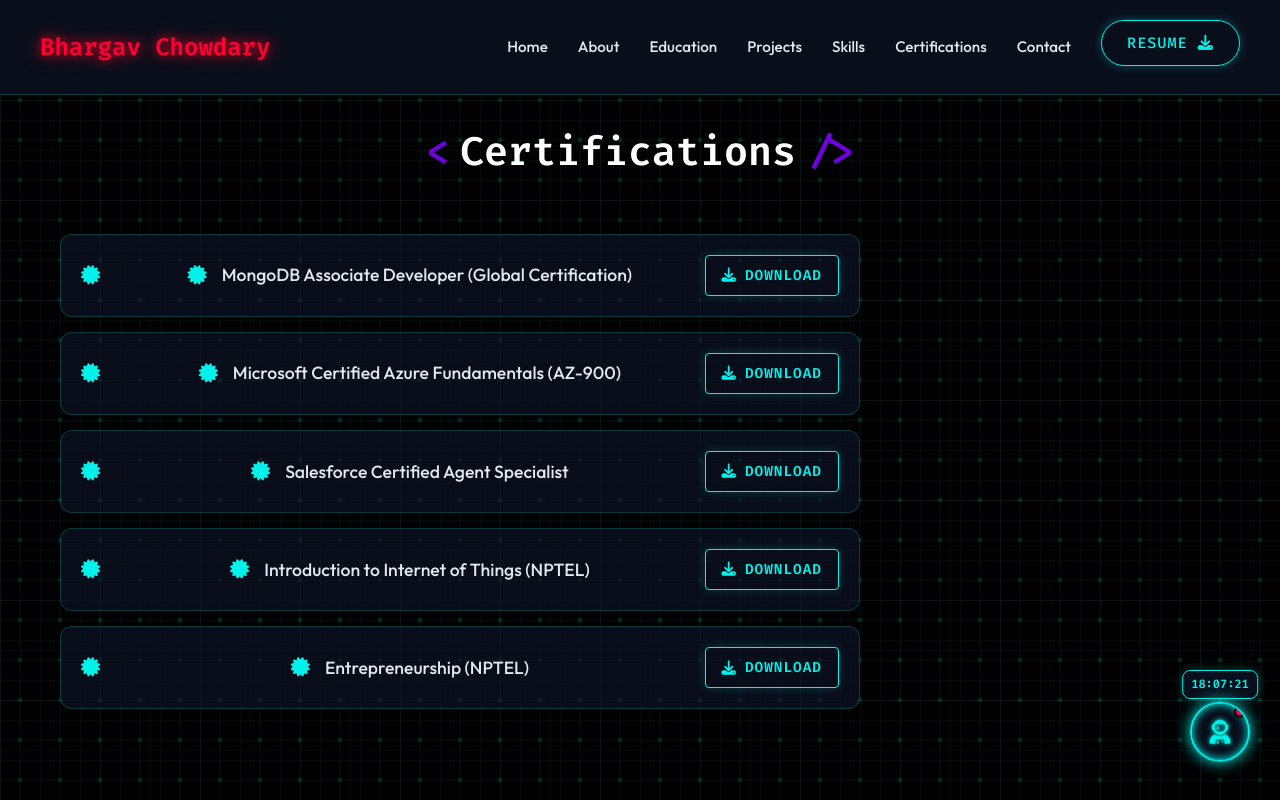
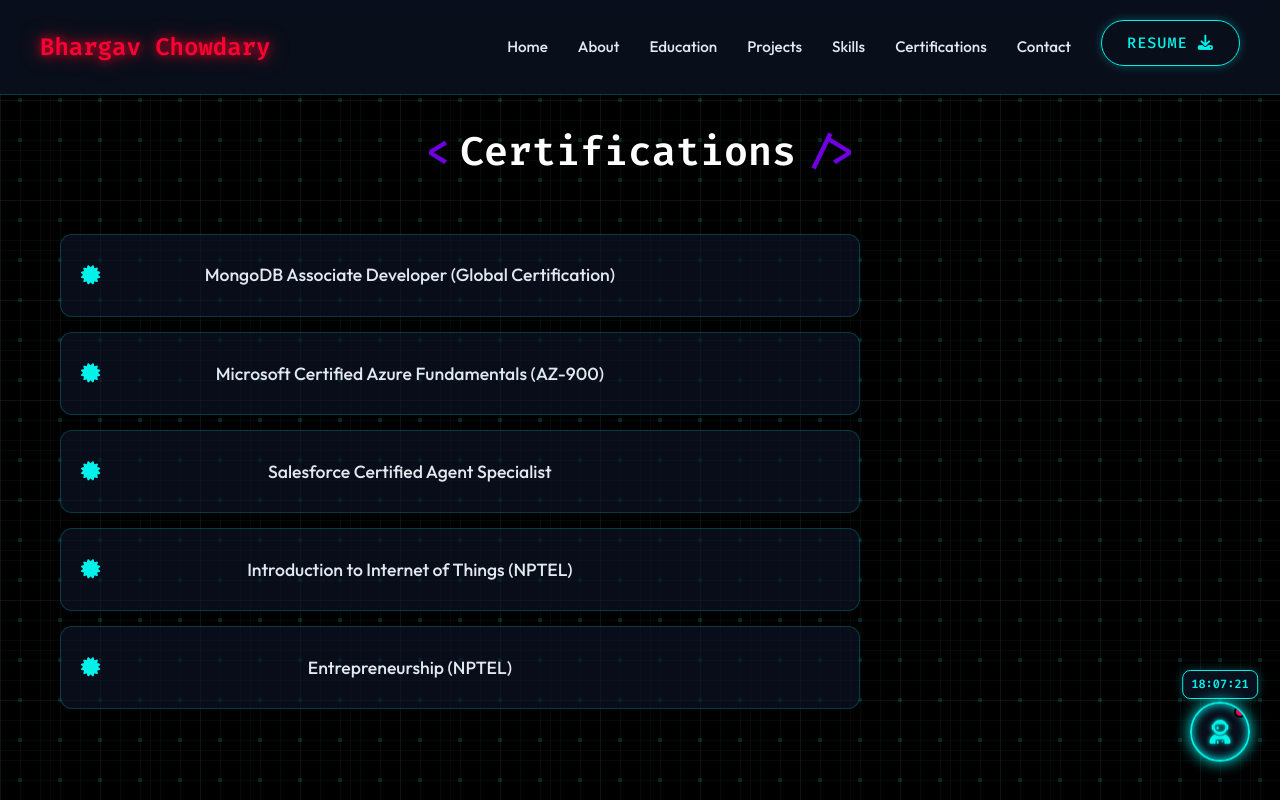
Before and after one commit to BhargavChowdaryBala/portfolio_v2, a website built with Vite: page index.html in a window 1280 px wide. Both pictures are taken after a click on the link "Certifications". Shown: the top 800 px of the page. Built offline with nearby package versions, Linux system fonts and the light colour scheme; no server answers.

Commit message:
changed favicon correctly

```diff
--- a/index.html
+++ b/index.html
@@ -5,6 +5,9 @@
     <meta name="google-site-verification" content="nE-jnk5TAwv6i0ryhULjmoIGIPerwppqSWuISR6UpjM" />
     <meta charset="UTF-8">
     <meta name="viewport" content="width=device-width, initial-scale=1.0">
+
+    <!-- Favicon -->
+    <link rel="icon" type="image/png" href="/favicon.png" />
 
     <!-- Primary Meta Tags -->
     <title>Bhargav Chowdary | Aspiring Developer & Problem Solver</title>
@@ -270,23 +273,23 @@
                 <h2 class="section-title">Certifications</h2>
                 <ul class="list-items cert-list">
                     <li class="cert-item">
-                        <a href="certificates/mongodb.pdf" target="_blank" class="cert-name">MongoDB Associate Developer (Global Certification)</a>
+                        <a href="certificates/mongodb.pdf" class="cert-name">MongoDB Associate Developer (Global Certification)</a>
                         <a href="certificates/mongodb.pdf" download class="btn small primary cert-download"><i class="fas fa-download"></i> Download</a>
                     </li>
                     <li class="cert-item">
-                        <a href="certificates/microsoft azure.pdf" target="_blank" class="cert-name">Microsoft Certified Azure Fundamentals (AZ-900)</a>
+                        <a href="certificates/microsoft azure.pdf" class="cert-name">Microsoft Certified Azure Fundamentals (AZ-900)</a>
                         <a href="certificates/microsoft azure.pdf" download class="btn small primary cert-download"><i class="fas fa-download"></i> Download</a>
                     </li>
                     <li class="cert-item">
-                        <a href="certificates/sales_force.pdf" target="_blank" class="cert-name">Salesforce Certified Agent Specialist</a>
+                        <a href="certificates/sales_force.pdf" class="cert-name">Salesforce Certified Agent Specialist</a>
                         <a href="certificates/sales_force.pdf" download class="btn small primary cert-download"><i class="fas fa-download"></i> Download</a>
                     </li>
                     <li class="cert-item">
-                        <a href="certificates/Introduction to Internet of Things.pdf" target="_blank" class="cert-name">Introduction to Internet of Things (NPTEL)</a>
+                        <a href="certificates/Introduction to Internet of Things.pdf" class="cert-name">Introduction to Internet of Things (NPTEL)</a>
                         <a href="certificates/Introduction to Internet of Things.pdf" download class="btn small primary cert-download"><i class="fas fa-download"></i> Download</a>
                     </li>
                     <li class="cert-item">
-                        <a href="certificates/Entrepreneurship.pdf" target="_blank" class="cert-name">Entrepreneurship (NPTEL)</a>
+                        <a href="certificates/Entrepreneurship.pdf" class="cert-name">Entrepreneurship (NPTEL)</a>
                         <a href="certificates/Entrepreneurship.pdf" download class="btn small primary cert-download"><i class="fas fa-download"></i> Download</a>
                     </li>
                 </ul>
--- a/package.json
+++ b/package.json
@@ -8,5 +8,8 @@
   },
   "devDependencies": {
     "vite": "^5.0.0"
+  },
+  "dependencies": {
+    "jimp": "^0.22.12"
   }
 }
--- a/style.css
+++ b/style.css
@@ -1982,15 +1982,6 @@
     align-items: center;
 }
 
-.cert-name::before {
-    content: '\f0a3';
-    font-family: 'Font Awesome 5 Free';
-    font-weight: 900;
-    color: var(--primary-color);
-    margin-right: 15px;
-    font-size: 1.2rem;
-}
-
 .cert-name:hover {
     color: var(--primary-color);
 }
@@ -2002,4 +1993,12 @@
     padding: 8px 16px;
     font-size: 0.9rem;
     text-decoration: none;
-}
+    opacity: 0;
+    pointer-events: none;
+    transition: opacity 0.3s ease;
+}
+
+.cert-item:hover .cert-download {
+    opacity: 1;
+    pointer-events: auto;
+}
```
Also changed, not shown: roundify.js (added, +26 -0 lines), favicon.jpg (added), favicon.png (added), 1 other file.
